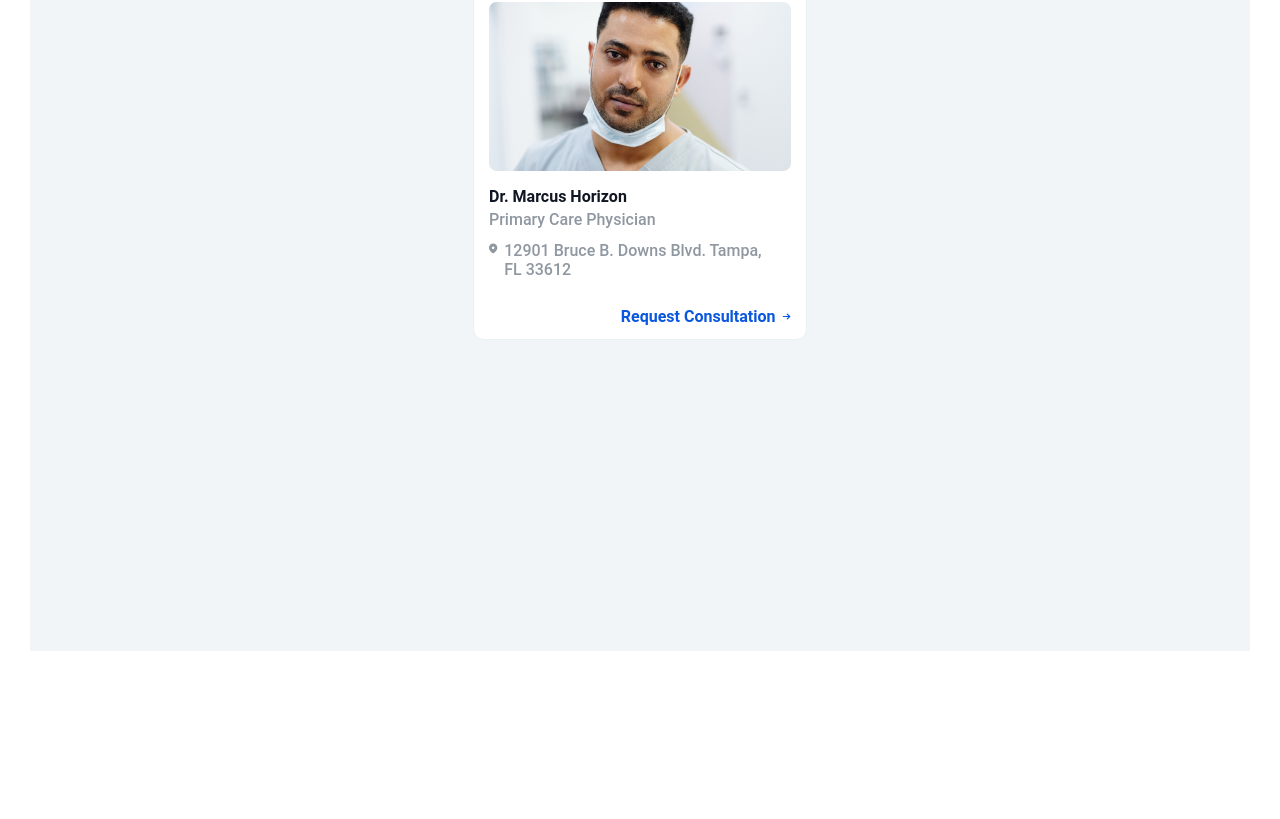
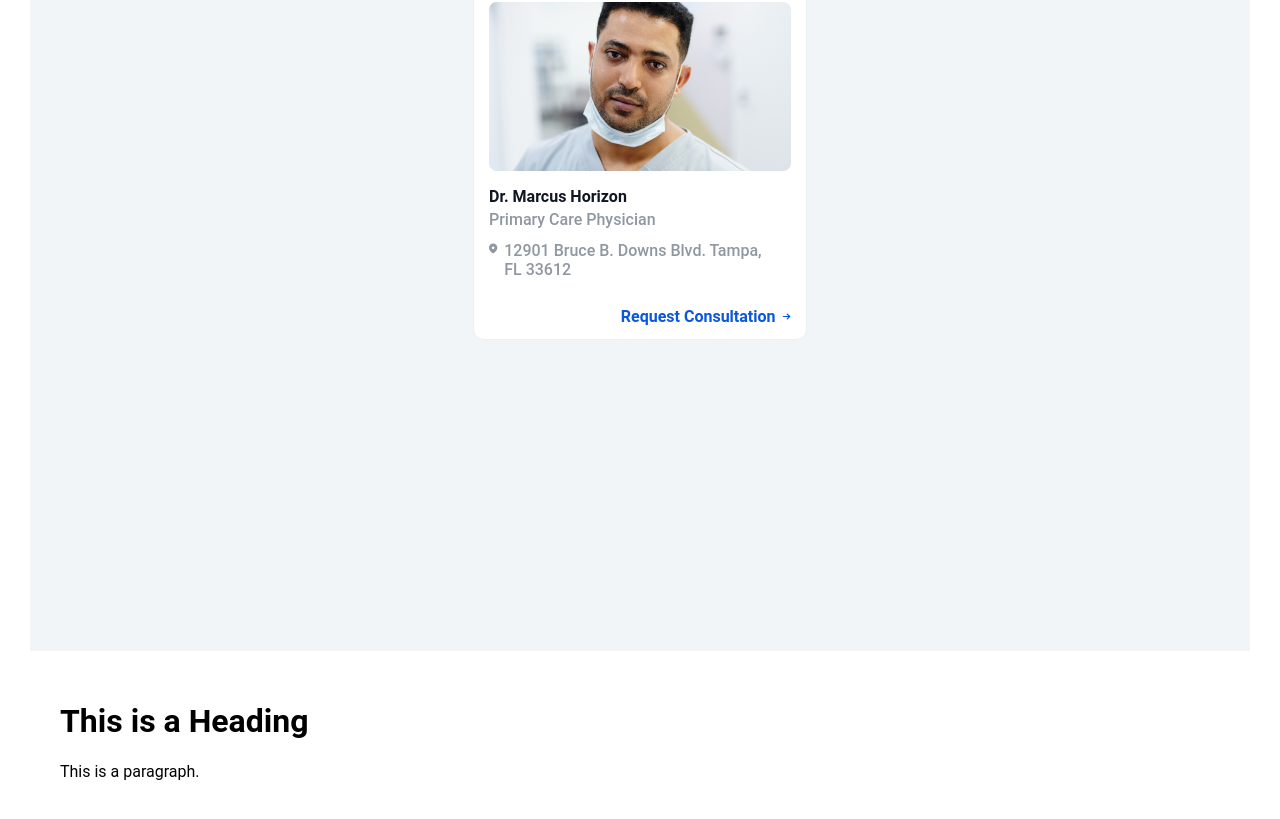
Before and after one commit to Singho9/testapp, an Angular app: page /physician in a window 1280 px wide. Shown: the part 179-998 px from the top of the page. Before the commit the page ends 860 px from the top, so only its background shows below. Built offline with nearby package versions, Linux system fonts and the light colour scheme; a web font is replaced by a local one.

Commit message:
Update physician.component.html

```diff
--- a/src/app/physician/physician.component.html
+++ b/src/app/physician/physician.component.html
@@ -51,3 +51,18 @@
       </div>
     </div>
   </div>
+
+
+
+
+  <html>
+<head>
+<title>Page Title</title>
+</head>
+<body>
+
+<h1>This is a Heading</h1>
+<p>This is a paragraph.</p>
+
+</body>
+</html>
```
